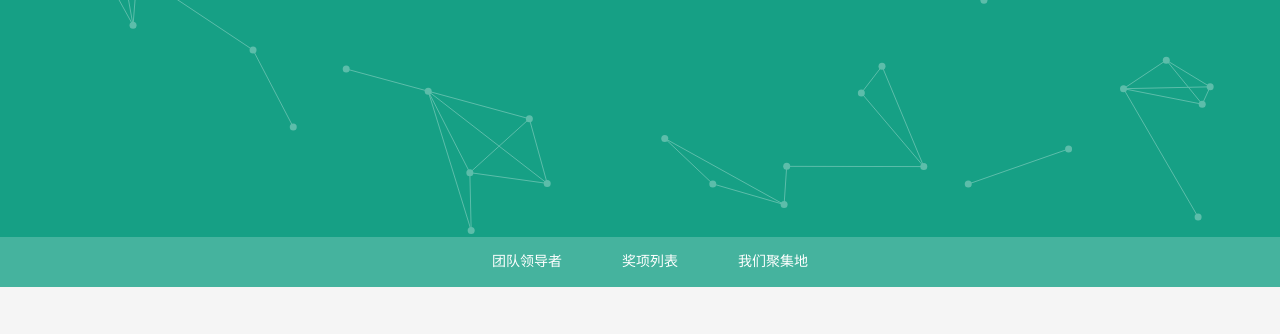
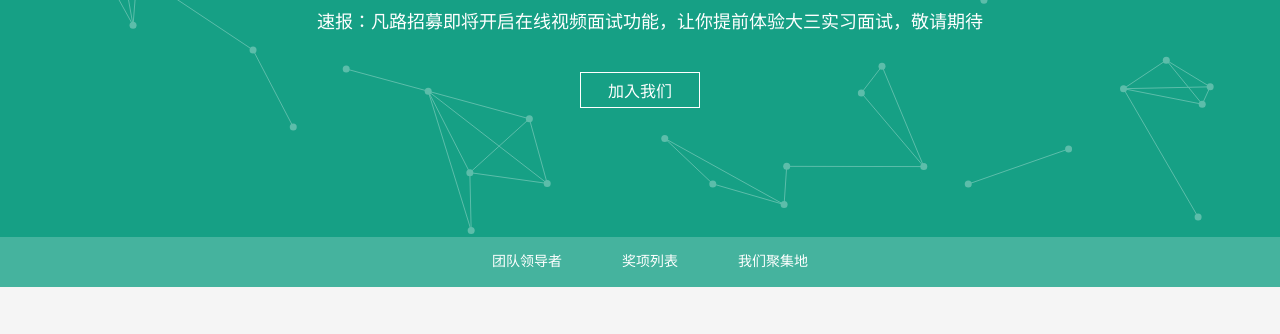
Before and after one commit to GokiSun/finalab-frontend, a plain HTML site: page about.html in a window 1280 px wide. Shown: the part 213-547 px from the top of the page. Drawn offline with Linux system fonts and the light colour scheme; a web font is replaced by a local one.

Commit message:
about page changed

```diff
--- a/styles/about.css
+++ b/styles/about.css
@@ -22,6 +22,7 @@
 }
 #about-carousel-content{
 	position: absolute;
+	top: 30%;
 	left:50%;
 	transform:translateX(-50%);
 	margin:auto;
```
